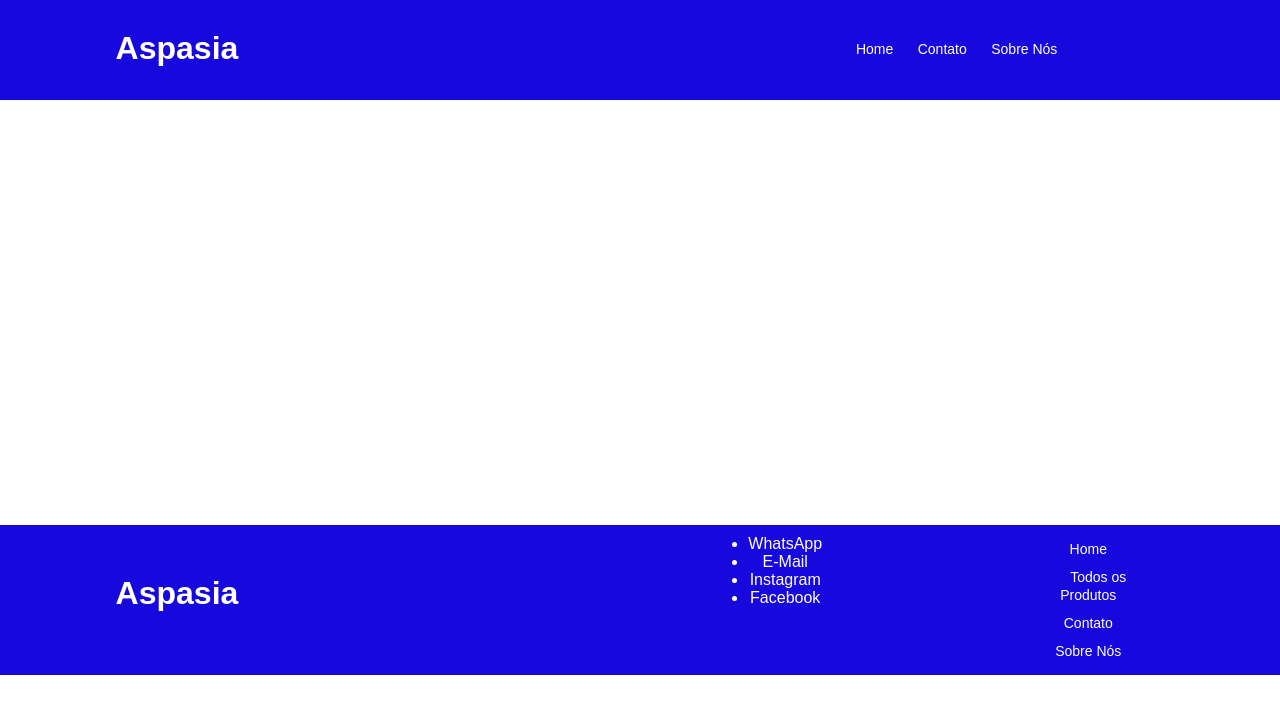
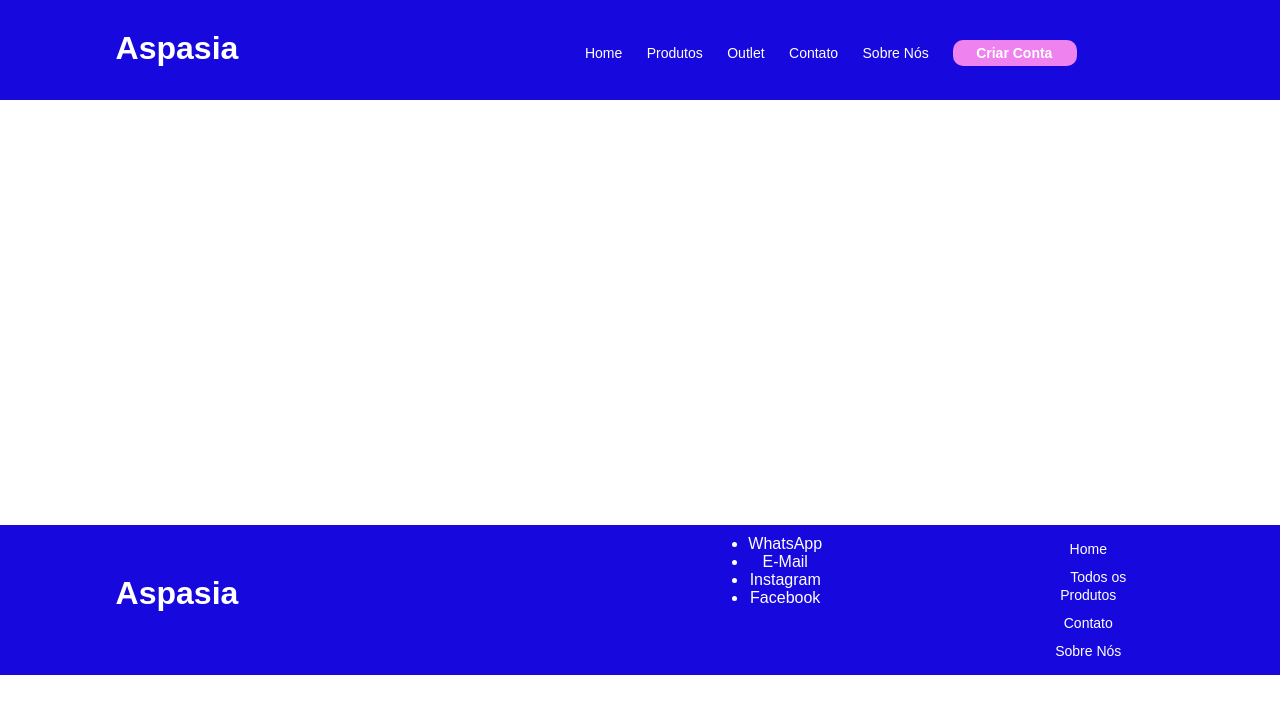
Before and after one commit to fabiocolla1203/projetoAspasia, a plain HTML site: page index.html in a window 1280 px wide. Drawn offline with Linux system fonts and the light colour scheme.

Commit message:
atualização 19-07-2022

```diff
--- a/index.html
+++ b/index.html
@@ -15,8 +15,11 @@
             </div>
             <div class="menu">
                 <a href="#">Home</a>
-                <a href="#">Contato</a>
-                <a href="#">Sobre Nós</a>
+                <a href="./produtos.html">Produtos</a>
+                <a href="./outlet.html">Outlet</a>
+                <a href="./contato.html">Contato</a>
+                <a href="./sobre-nos.html">Sobre Nós</a>
+                <button id="btn"><a href="#">Criar Conta</a></button>
             </div>
         </div>
     </header>
--- a/style.css
+++ b/style.css
@@ -45,6 +45,23 @@ header {
     color: #007bff;
 }
 
+.menu button {
+    border: none;
+    padding: 5px;
+    background: violet;
+    border-radius: 10px;
+}
+
+.menu button a {
+    color: ;
+    font-weight: bolder;
+    margin-left: 18px;
+}
+
+.menu button a:hover {
+    color: rgb(56, 8, 56);
+}
+
 main {
     height: 425px;
 }
```
Also changed, not shown: contato.html (added, +12 -0 lines), outlet.html (added, +12 -0 lines), produtos.html (added, +12 -0 lines), sobre-nos.html (added, +12 -0 lines).
